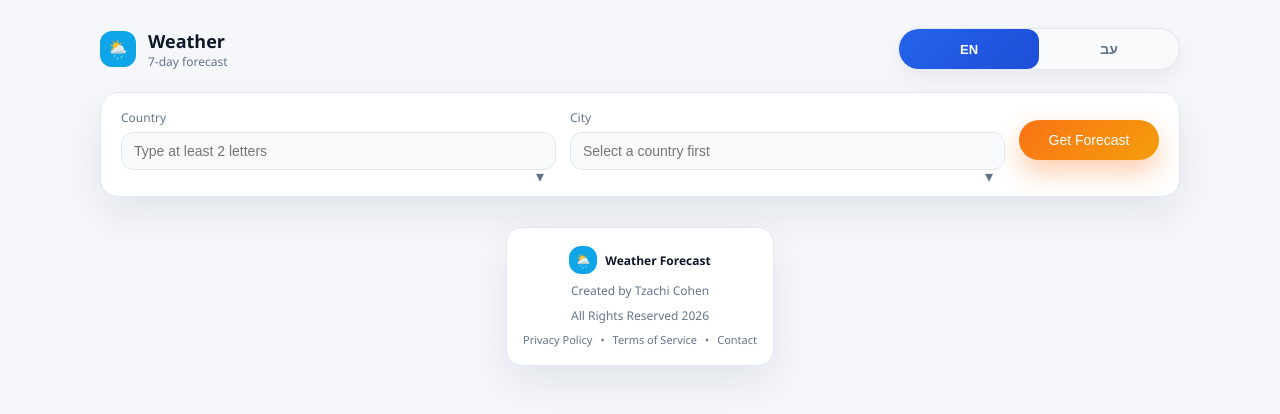
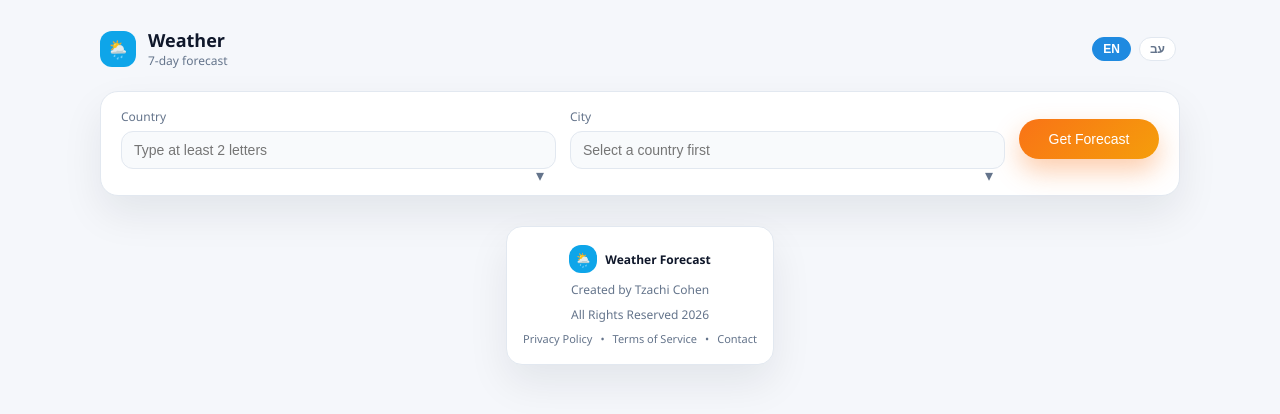
Before and after one commit to tzachic26-lab/weather-forcast, a website: page public/index.html in a window 1280 px wide. Drawn offline with Linux system fonts and the light colour scheme.

Commit message:
Refine language pill styling

```diff
--- a/public/index.html
+++ b/public/index.html
@@ -15,7 +15,7 @@
         --accent-2: #2563eb;
         --border: #e2e8f0;
         --shadow: 0 18px 40px rgba(15, 23, 42, 0.08);
-        --hero: linear-gradient(135deg, #1187d8 0%, #0c6dbf 100%);
+        --hero: linear-gradient(135deg, #1f8ae0 0%, #0c66c2 100%);
       }
       * {
         box-sizing: border-box;
@@ -75,27 +75,32 @@
       }
       .lang-tabs {
         display: inline-flex;
-        border: 1px solid #e2e8f0;
-        background: #f8fafc;
+        gap: 8px;
+        padding: 4px;
         border-radius: 999px;
-        box-shadow: 0 8px 20px rgba(15, 23, 42, 0.06);
-        overflow: hidden;
+        background: transparent;
+        box-shadow: none;
       }
       .lang-tabs button {
-        border: none;
-        background: transparent;
-        padding: 6px 14px;
-        font-size: 13px;
+        border: 1px solid #e2e8f0;
+        background: #ffffff;
+        padding: 4px 10px;
+        font-size: 12px;
         font-weight: 600;
+        line-height: 1;
+        height: 24px;
+        min-width: 36px;
+        border-radius: 999px;
         cursor: pointer;
         color: #64748b;
         box-shadow: none;
       }
       #lang-he {
-        font-size: 14px;
+        font-size: 12px;
       }
       .lang-tabs button.active {
-        background: linear-gradient(135deg, #2563eb, #1d4ed8);
+        background: #1f8ae0;
+        border-color: #1f8ae0;
         color: white;
       }
       .search-card {
@@ -114,6 +119,7 @@
       .search-form .field:last-child {
         display: flex;
         justify-content: flex-end;
+        align-items: flex-end;
       }
       .field label {
         display: block;
```
